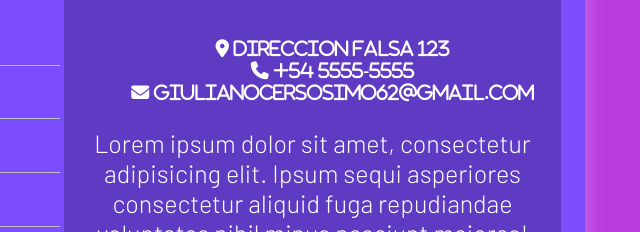
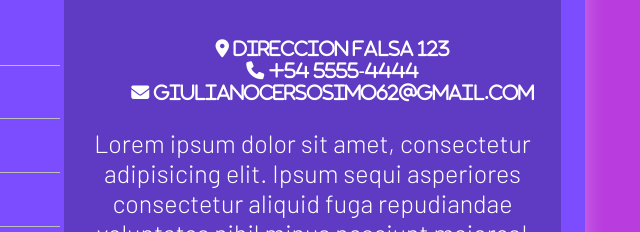
Before and after one commit to Cershuli/Cershuli.github.io, a plain HTML site: page index.html in a window 1280 px wide. Shown: the part 4093-4325 px from the top of the page, 640-1280 px from the left. Drawn offline with Linux system fonts and the light colour scheme.

Commit message:
cambio_de_prueba_1

```diff
--- a/index.html
+++ b/index.html
@@ -284,7 +284,7 @@
             <ol>
             <li class="fas fa-map-marker-alt"> Direccion falsa 123</li>
             <br>
-            <li class="fas fa-phone"> +54 5555-5555</li>
+            <li class="fas fa-phone"> +54 5555-4444 </li>
             <br>
             <li class="fa-sharp fa-solid fa-envelope"> giulianocersosimo62@gmail.com</li>
             </ol>
```
